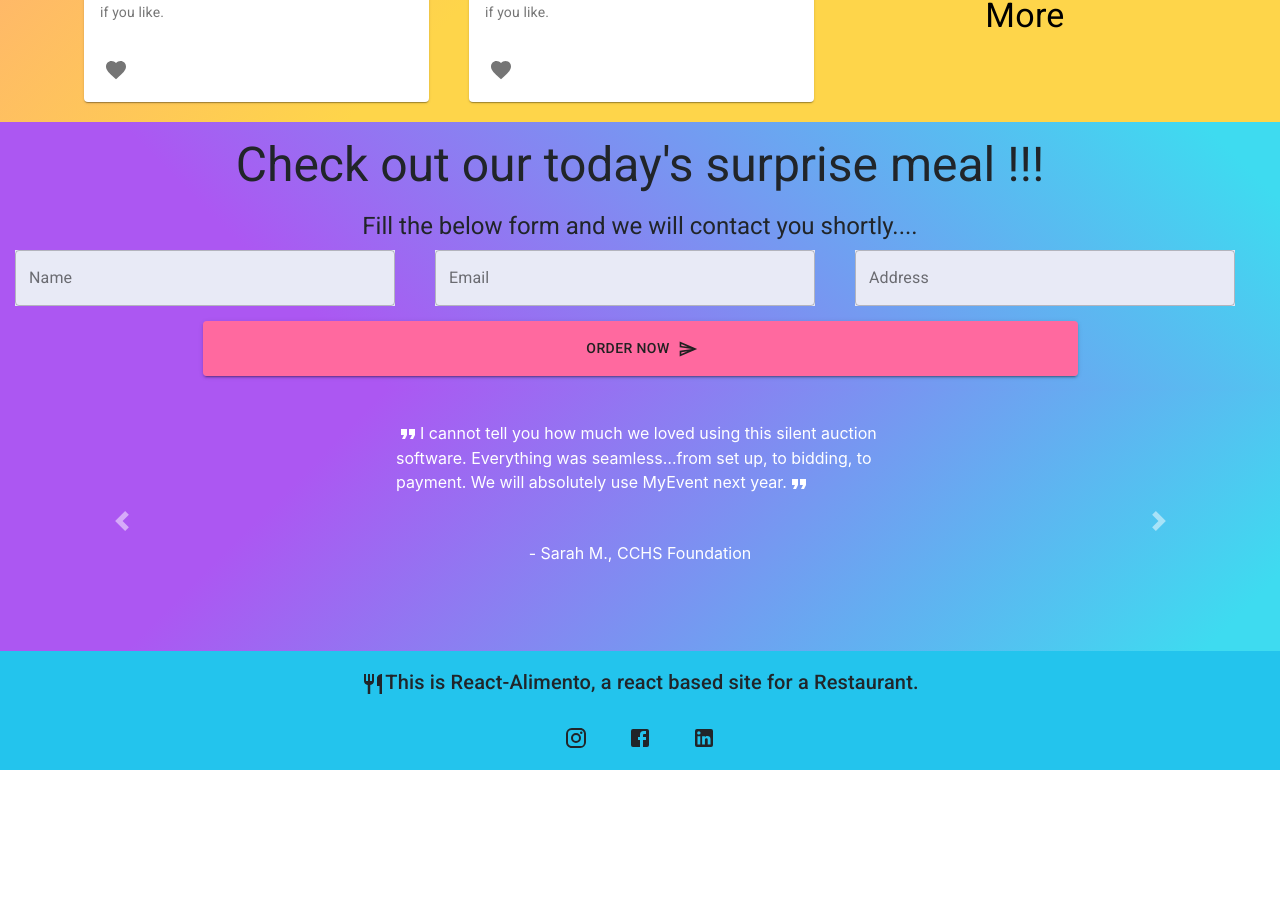
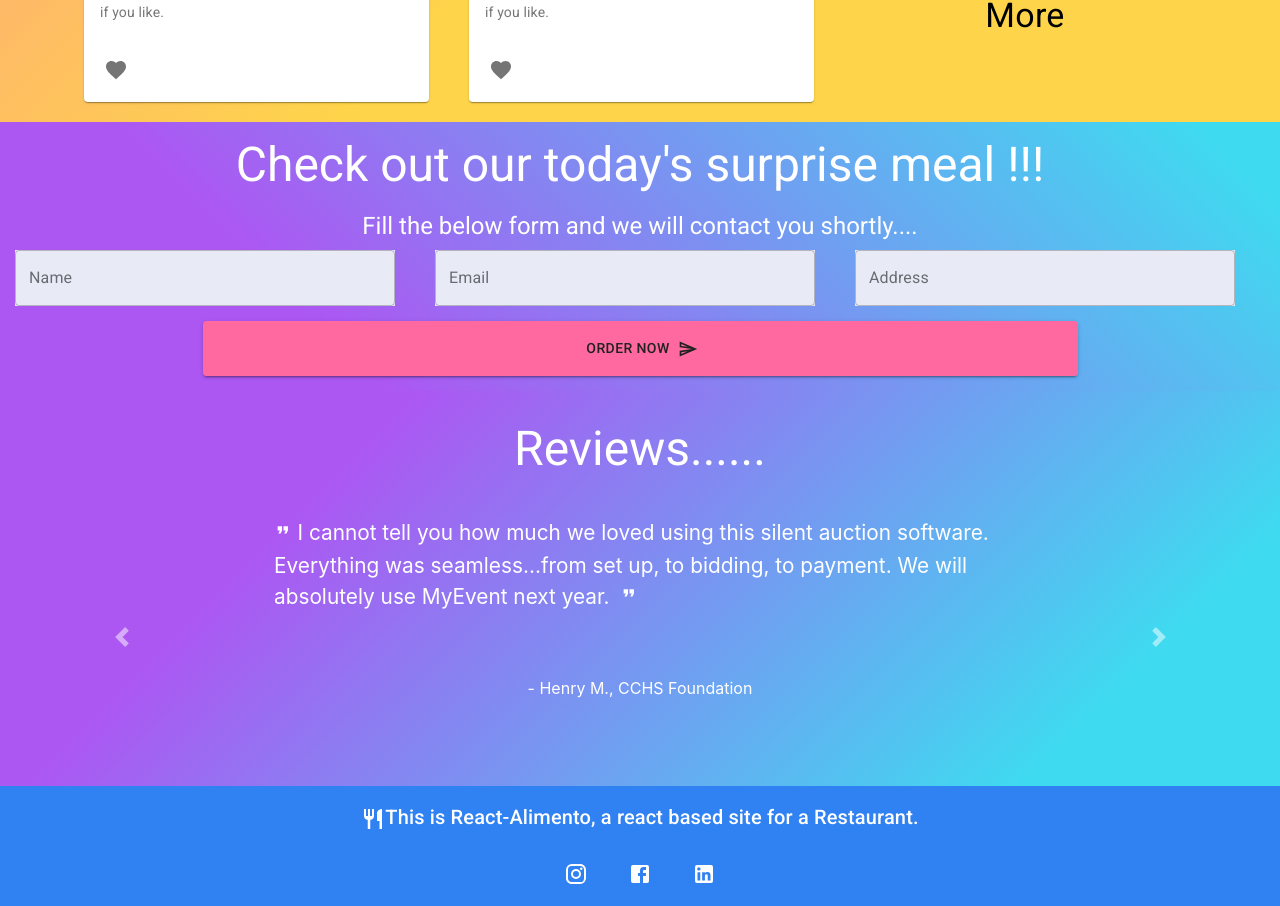
Before and after one commit to ashu18aman/react-alimento, a React (Create React App) app: page / in a window 1280 px wide. Shown: the part 1580-2486 px from the top of the page. Before the commit the page ends 2350 px from the top, so only its background shows below. Built offline with nearby package versions, Linux system fonts and the light colour scheme.

Commit message:
create testimonials

```diff
--- a/src/components/FeaturedDishes.js
+++ b/src/components/FeaturedDishes.js
@@ -10,6 +10,7 @@ import { Link } from 'react-router-dom';
 const useStyles = makeStyles({
     root: {
         background: 'linear-gradient(135deg, #ff9d85 20%, #FED54A 60%)',
+        color: "white",
         paddingTop: 15,
         width: '100%',
         marginLeft: 0,
--- a/src/components/Footer.js
+++ b/src/components/Footer.js
@@ -9,7 +9,8 @@ import Typography from '@material-ui/core/Typography';
 
 const useStyles = makeStyles({
     footer: {
-        backgroundColor: '#23C4ED',
+        backgroundColor: '#3081f2',
+        color: "white",
         width: '100%',
         padding: 15,
         justify: 'center',
--- a/src/components/InstantOrder.js
+++ b/src/components/InstantOrder.js
@@ -12,6 +12,7 @@ import SendOutlinedIcon from '@material-ui/icons/SendOutlined';
 const useStyles = makeStyles({
     root: {
         background: 'linear-gradient(45deg,#ac57f2 25%,#3edbf0 95%)',
+        color: "white",
         padding: 15,
         width: '100vw',
         marginLeft:0,
--- a/src/components/Testimonials.js
+++ b/src/components/Testimonials.js
@@ -1,29 +1,30 @@
 import Carousel from "react-bootstrap/Carousel";
-import { makeStyles } from "@material-ui/core";
+import { makeStyles,} from "@material-ui/core";
+import Typography from "@material-ui/core/Typography";
 import FormatQuoteIcon from '@material-ui/icons/FormatQuote';
 
 const testimonial = [
   {
     content:
-      `Over all though it was a great experience and we have had lots of great feedback. We already started promoting our next event and I have been approached by 4 other companies who want .`,
+      `   Over all though it was a great experience and we have had lots of great feedback. We already started promoting our next event and I have been approached by 4 other companies who want .`,
     author: 'Sarah M., Director of Events',
 
   },
   {
     content:
-      `I cannot tell you how much we loved using this silent auction software. Everything was seamless…from set up, to bidding, to payment. We will absolutely use MyEvent next year.`,
-    author: 'Sarah M., CCHS Foundation',
+      `   I cannot tell you how much we loved using this silent auction software. Everything was seamless…from set up, to bidding, to payment. We will absolutely use MyEvent next year.`,
+    author: 'Henry M., CCHS Foundation',
 
   },
   {
     content:
-      `I tried MyEvent instead of typical paper raffle tickets. The system was easy to set up online and people who couldn't attend the event were still able to enter the raffle, which was HUGE bump in revenue.`,
+      `   I tried MyEvent instead of typical paper raffle tickets. The system was easy to set up online and people who couldn't attend the event were still able to enter the raffle, which was HUGE bump in revenue.`,
     author: 'Alexander B., Pan-Mass Challenge',
 
   },
   {
     content:
-      `MyEvent is a great way to bring in money for your Fund A Need. The 24/7 tech support allows you to feel confident, and the platform makes your Fund a Need so much easier to run. Well definitely be using MyEvent again.`,
+      `     MyEvent is a great way to bring in money for your Fund A Need. The 24/7 tech support allows you to  a Need so much easier to run. Well definitely be using MyEvent again.`,
      author: 'Amy C., One Less Orphan Fund',
 
   },
@@ -36,8 +37,49 @@ const useStyles = makeStyles(theme => {
     root: {
       width:"100%",
       padding:30,
-      background: 'linear-gradient(135deg,#ac57f2 25%,#3edbf0 95%)',
+      background: 'linear-gradient(135deg,#ac57f2 25%,#3edbf0 85%)',
     },
+    heading: {
+      color: "white",
+      [theme.breakpoints.down("sm")]: {
+        fontSize: "2.4rem",
+      }
+    },
+    box: {
+      marginTop: 40,
+    },
+    slides: {
+        // height: 350,
+        width: "60%",
+        margin: "auto",
+        color: "white" ,
+        marginBottom: 140,
+    },
+    quote: {
+        fontSize: "1.3rem",
+        largeTop:10,
+        [theme.breakpoints.down("sm")]: {
+           fontSize: "1rem",
+        },
+    },
+    startQuote: {
+      fontSize: "1.1rem",
+      marginBottom: 12,
+      [theme.breakpoints.down("sm")]: {
+          fontSize: "0.9rem",
+      },
+    },
+    endQuote: {
+      marginLeft:"10px",
+      marginBottom: 15,
+      fontSize: "1.1rem",
+      [theme.breakpoints.down("sm")]: {
+          fontSize: "0.9rem",
+      },
+    },
+    quoteFrom: {
+      marginTop: 35,
+    }
   };
 });
 
@@ -49,20 +91,25 @@ const Testimonials = () => {
 
   return (
     <div className={classes.root}>
-      <Carousel interval={1000} indicators={false}>
+      <Typography variant="h3" align="center" className={classes.heading}>
+        Reviews......
+      </Typography>
+      <Carousel interval={90000} indicators={false} className={classes.box}>
         {testimonial.map((c, index) => {
           return (
             <Carousel.Item interval={5000}>
-              <div style={{  height:200, width:"40%", margin:"auto", color: "white" }}>
+              <div  className={classes.slides}>
                 <p>
-                  <FormatQuoteIcon />
-                  {c.content}
-                  <FormatQuoteIcon />
+                  <FormatQuoteIcon className={classes.startQuote}/>
+                    <span className={classes.quote}>
+                      {c.content}
+                    </span>
+                  <FormatQuoteIcon className={classes.endQuote} />
                 </p>
+                <Carousel.Caption>
+                  <p className={classes.quoteFrom}>- {c.author} </p>
+                </Carousel.Caption>
               </div>
-              <Carousel.Caption>
-                <p>- {c.author} </p>
-              </Carousel.Caption>
             </Carousel.Item>
           );
         })}
```
